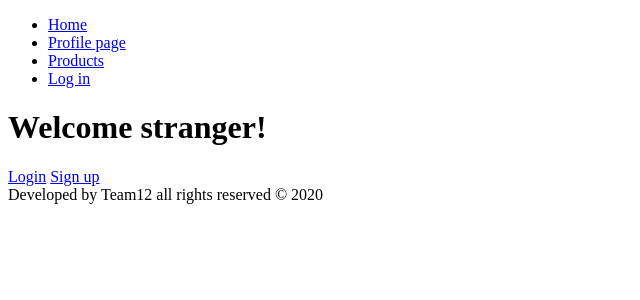
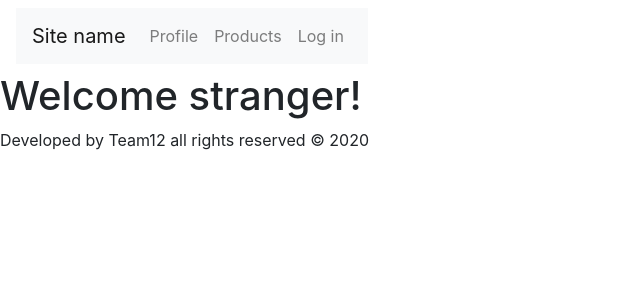
Before and after one commit to vallzter/Team12, a Django app: page / in a window 1280 px wide. Shown: the top 300 px of the page, without its empty margins (0-640 px from the left). Run offline with Django 3.2, Linux system fonts and the light colour scheme; some libraries are stand-ins or nearby versions.

Commit message:
bootstrap + basic navbar

```diff
--- a/src/Team12/templates/base.html
+++ b/src/Team12/templates/base.html
@@ -2,16 +2,14 @@
 <html lang="en">
 <head>
     <meta charset="UTF-8">
+    <meta name="viewport" content="width=device-width, initial-scale=1, shrink-to-fit=no">
+    <link rel="stylesheet" href="https://stackpath.bootstrapcdn.com/bootstrap/4.5.2/css/bootstrap.min.css"
+          integrity="sha384-JcKb8q3iqJ61gNV9KGb8thSsNjpSL0n8PARn9HuZOnIxN0hoP+VmmDGMN5t9UJ0Z" crossorigin="anonymous">
     <title>Team12 Mealpacks babyyyy</title>
 </head>
 <body>
     <div class="navbar">
-    <ul>
-        <li><a href="{% url 'Index' %}">Home</a></li>
-        <li><a href="{% url 'Profile' %}">Profile page</a></li>
-        <li><a href="{% url 'products:index' %}">Products</a></li>
-        <li><a href="{% url 'Logout' %}">{% if user.get_username %}Log out{% else %}Log in{% endif %}</a></li>
-    </ul>
+        {% include 'navbar.html' %}
     </div>
     <div class="content">
         {% block content %}
@@ -20,5 +18,9 @@
     <div class="footer">
         <a>Developed by Team12 all rights reserved &copy {% now "Y" %}</span></a>
     </div>
+
+<script src="https://code.jquery.com/jquery-3.5.1.slim.min.js" integrity="sha384-DfXdz2htPH0lsSSs5nCTpuj/zy4C+OGpamoFVy38MVBnE+IbbVYUew+OrCXaRkfj" crossorigin="anonymous"></script>
+<script src="https://cdn.jsdelivr.net/npm/popper.js@1.16.1/dist/umd/popper.min.js" integrity="sha384-9/reFTGAW83EW2RDu2S0VKaIzap3H66lZH81PoYlFhbGU+6BZp6G7niu735Sk7lN" crossorigin="anonymous"></script>
+<script src="https://stackpath.bootstrapcdn.com/bootstrap/4.5.2/js/bootstrap.min.js" integrity="sha384-B4gt1jrGC7Jh4AgTPSdUtOBvfO8shuf57BaghqFfPlYxofvL8/KUEfYiJOMMV+rV" crossorigin="anonymous"></script>
 </body>
 </html>
--- /dev/null
+++ b/src/Team12/templates/navbar.html
@@ -0,0 +1,21 @@
+<nav class="navbar navbar-expand-lg navbar-light bg-light">
+    <a class="navbar-brand" href="{% url 'Index' %}">Site name</a>
+    <button class="navbar-toggler" type="button" data-toggle="collapse" data-target="#navbarSupportedContent" aria-controls="navbarSupportedContent" aria-expanded="false" aria-label="Toggle navigation">
+        <span class="navbar-toggler-icon"></span>
+    </button>
+
+    <div class="collapse navbar-collapse" id="navbarSupportedContent">
+        <ul class="navbar-nav mr-auto">
+            <li class="nav-item">
+                <a class="nav-link" href="{% url 'Profile' %}">Profile</a>
+            </li>
+            <li class="nav-item">
+                <a class="nav-link" href="{% url 'products:index' %}">Products</a>
+            </li>
+            <li class="nav-item">
+                <a class="nav-link" href="{% url 'Logout' %}">{% if user.get_username %}Log out{% else %}Log in
+                {% endif %}</a>
+            </li>
+        </ul>
+    </div>
+</nav>
--- a/src/Team12/templates/user/user_page.html
+++ b/src/Team12/templates/user/user_page.html
@@ -3,11 +3,8 @@
 
 {% if user.get_username %}
     <h1>Welcome {{user.get_username}}!</h1>
-    <a href="{% url 'Profile' %}">Profile</a>
 {% else %}
     <h1>Welcome stranger!</h1>
-    <a href="{% url 'Profile' %}">Login</a>
-    <a href="{% url 'register' %}">Sign up</a>
 {% endif %}
 
 {% endblock %}
```
